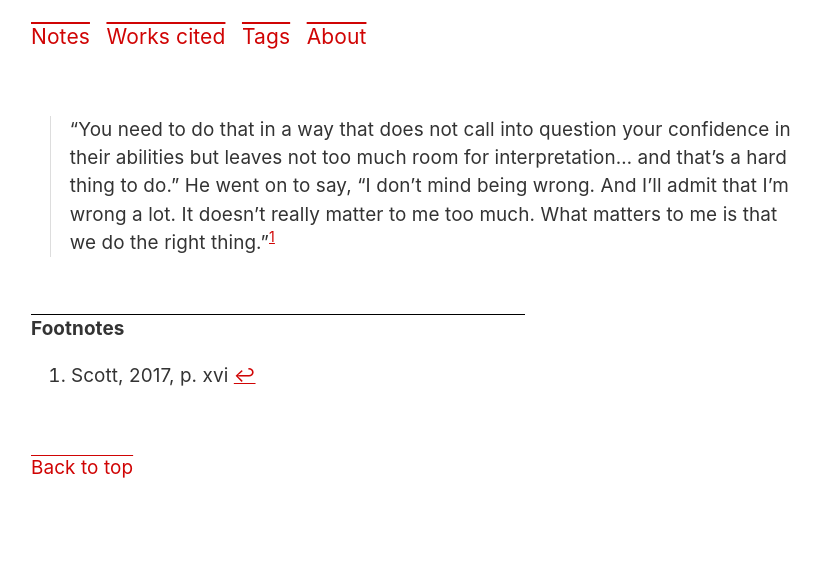
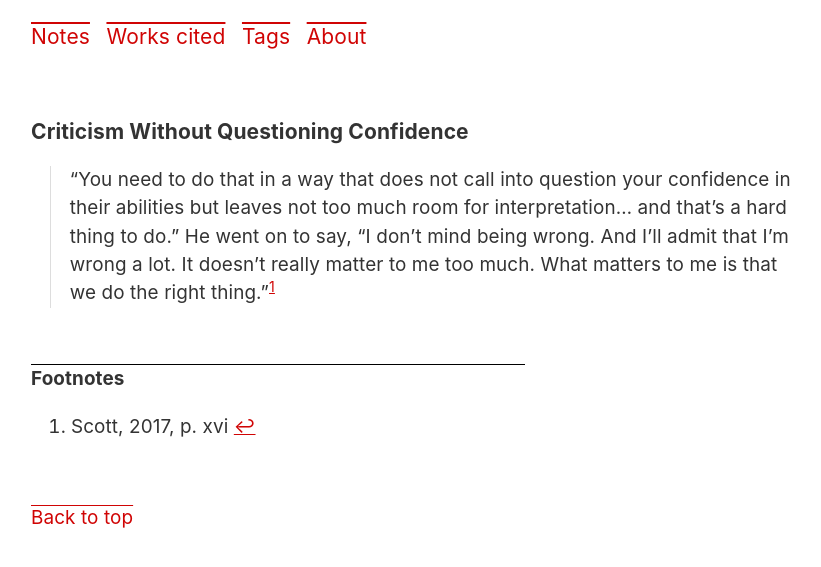
Before and after one commit to matyus/matyus.github.com, a Jekyll site: the page built from _posts/2019-05-08-criticism-without-questioning-confidence.md, in a window 1280 px wide. Shown: the top 567 px of the page, without its empty margins (209-1030 px from the left). Built offline with Jekyll 4.4.1, drawn with Linux system fonts in a browser that asks for light colours.

Commit message:
hacky if-post h1

```diff
--- a/_layouts/default.html
+++ b/_layouts/default.html
@@ -20,6 +20,9 @@
     </header>
 
     <main id="main-content">
+      <!-- https://stackoverflow.com/a/41916125 (hacky) -->
+      {% if page.id %}<h1>{{ page.title }}</h1>{% endif %}
+
       {{ content }}
     </main>
 
```
